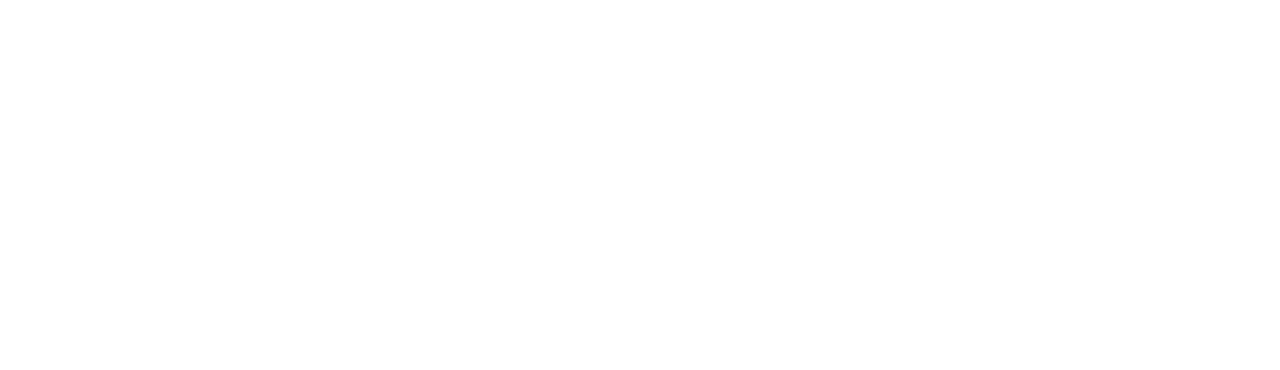
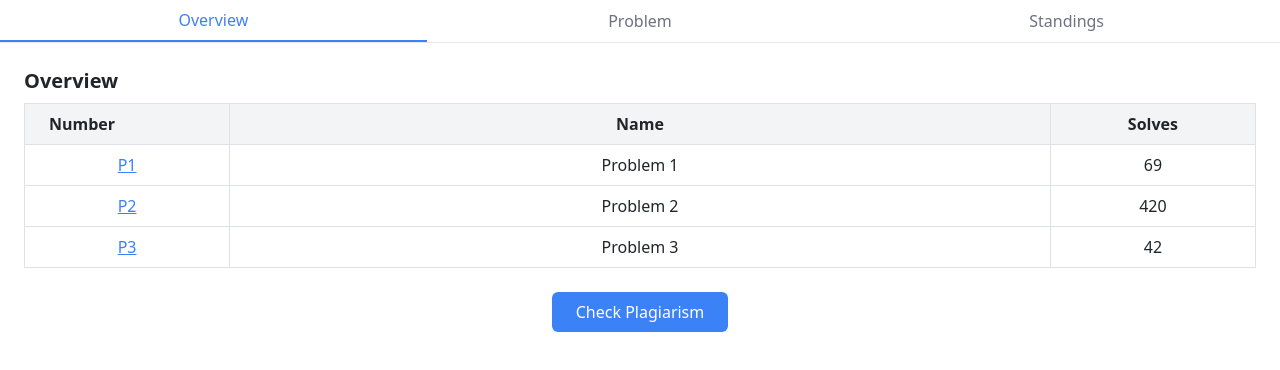
Before and after one commit to Kaizer-13/DU-CP-Frontend, a React (Vite) app in the folder DUCP-FrontEnd/: page /problem in a window 1280 px wide. Before the commit this address had no page. Shown: the top 370 px of the page. Built offline with nearby package versions, Linux system fonts and the light colour scheme; the HTML template or start-up script is replaced by a standard one.

Commit message:
added contest views

```diff
--- a/DUCP-FrontEnd/src/App.jsx
+++ b/DUCP-FrontEnd/src/App.jsx
@@ -14,7 +14,8 @@
 import SignIn from './Pages/signin';
 import Dashboard from './Pages/Dashboard';
 import Leaderboard from './Pages/Leaderboard';
-import ProblemPage from './Components/ProblemPage';
+import ContestPage from './Pages/ContestPage';
+import ProblemComponent from './Components/ProblemComponent';
 
 function App() {
   const timestamps = [
@@ -46,8 +47,9 @@
         />
 
 
-        <Route path="/pdf-viewer" element={<ProblemPage pdfPath="/public/sample.pdf" timestamps={timestamps} />} />
+        <Route path="/pdf-viewer" element={<ProblemComponent pdfPath="/public/sample.pdf" timestamps={timestamps} />} />
 
+        <Route path="/problem" element={<ContestPage/>}/>
 
       </Routes>
     </Router>
--- /dev/null
+++ b/DUCP-FrontEnd/src/Components/ContestTabs.jsx
@@ -0,0 +1,77 @@
+import React, { useState } from 'react';
+import ProblemComponent from '../Components/ProblemComponent.jsx';
+import ProblemTable from './ProblemTable.jsx';
+import StandingsTable from './StandingsTable.jsx';
+const ContestTabs = () => {
+  const [activeTab, setActiveTab] = useState('overview');
+  const timestamps = [
+    { time: '10:00 AM', status: 'check' },
+    { time: '10:30 AM', status: 'close' },
+    { time: '11:00 AM', status: 'minus' },
+  ];
+  const problems = [
+    { id: 1, number: 'P1', name: 'Problem 1', solves: 69 },
+    { id: 2, number: 'P2', name: 'Problem 2', solves: 420 },
+    { id: 3, number: 'P3', name: 'Problem 3', solves: 42 },
+    // Add more problems as needed
+  ];
+  const standingsData = [
+    { rank: 1, username: 'john_doe', realName: 'John Doe', solves: 5, tries:10, problems: ['accepted', 'accepted', 'wrong'] },
+    { rank: 2, username: 'jane_smith', realName: 'Jane Smith', solves: 4, tries:8, problems: ['accepted', 'accepted', 'accepted'] },
+    { rank: 3, username: 'mike_johnson', realName: 'Mike Johnson', solves: 3, tries:6, problems: ['accepted', 'wrong', 'accepted'] },
+    // Add more standings data as needed
+  ];
+  return (
+    <div className="w-full">
+    {/* Tab Headers */}
+    <div className="flex border-b">
+      <button
+        className={`w-1/3 py-2 text-center ${activeTab === 'overview' ? 'border-b-2 border-blue-500 text-blue-500' : 'text-gray-500'}`}
+        onClick={() => setActiveTab('overview')}
+      >
+        Overview
+      </button>
+      <button
+        className={`w-1/3 py-2 text-center ${activeTab === 'problem' ? 'border-b-2 border-blue-500 text-blue-500' : 'text-gray-500'}`}
+        onClick={() => setActiveTab('problem')}
+      >
+        Problem
+      </button>
+      <button
+        className={`w-1/3 py-2 text-center ${activeTab === 'standings' ? 'border-b-2 border-blue-500 text-blue-500' : 'text-gray-500'}`}
+        onClick={() => setActiveTab('standings')}
+      >
+        Standings
+      </button>
+    </div>
+
+    {/* Tab Content */}
+    <div className="p-4">
+      {activeTab === 'overview' && (
+        <div>
+          <h2 className="text-xl font-bold">Overview</h2>
+          <ProblemTable problems={problems}/>
+            <div className="mt-4 flex justify-center">
+                <button className="bg-blue-500 text-white py-2 px-4 rounded hover:bg-blue-600">
+                Check Plagiarism
+                </button>
+            </div>
+        </div>
+      )}
+      {activeTab === 'problem' && (
+        <div>
+          <ProblemComponent pdfPath="/public/sample.pdf" timestamps={timestamps} />
+        </div>
+      )}
+      {activeTab === 'standings' && (
+        <div>
+          <h2 className="text-xl font-bold">Standings</h2>
+          <StandingsTable problems={problems}standingsData={standingsData} />
+        </div>
+      )}
+    </div>
+  </div>
+  );
+};
+
+export default ContestTabs;
--- a/DUCP-FrontEnd/src/Components/ProblemPage.jsx
+++ b/DUCP-FrontEnd/src/Components/ProblemComponent.jsx
@@ -1,7 +1,7 @@
 import React from 'react';
 import { AiOutlineCheck, AiOutlineClose, AiOutlineMinus } from 'react-icons/ai';
 
-const ProblemPage = ({ pdfPath, timestamps }) => {
+const ProblemComponent = ({ pdfPath, timestamps }) => {
   return (
     <div className="flex h-screen">
       {/* Left Side: PDF Viewer */}
@@ -43,4 +43,4 @@
   );
 };
 
-export default ProblemPage;
+export default ProblemComponent;
--- /dev/null
+++ b/DUCP-FrontEnd/src/Components/ProblemTable.jsx
@@ -0,0 +1,35 @@
+import React from 'react';
+import { Link } from 'react-router-dom';
+
+
+
+const ProblemTable = ({problems}) => {
+  return (
+    <div>
+      <table className="w-full border-collapse border border-gray-200">
+        <thead className="bg-gray-100">
+          <tr>
+            <th className="border border-gray-200 py-2 px-4 w-1/6">Number</th>
+            <th className="border border-gray-200 py-2 px-4 w-4/6 text-center">Name</th>
+            <th className='border border-gray-200 py-2 px-4 text-center'>Solves</th>
+          </tr>
+        </thead>
+        <tbody>
+          {problems.map((problem) => (
+            <tr key={problem.id}>
+              <td className="border border-gray-200 py-2 px-4 text-center">
+                <Link to={`/problem/${problem.id}`} className="text-blue-500 hover:underline">
+                  {problem.number}
+                </Link>
+              </td>
+              <td className="border border-gray-200 py-2 px-4 text-center">{problem.name}</td>
+            <td className="border border-gray-200 py-2 px-4 text-center">{problem.solves}</td>
+            </tr>
+          ))}
+        </tbody>
+      </table>
+    </div>
+  );
+};
+
+export default ProblemTable;
--- /dev/null
+++ b/DUCP-FrontEnd/src/Components/StandingsTable.jsx
@@ -0,0 +1,65 @@
+import React from 'react';
+
+
+const StandingsTable = ({ problems, standingsData }) => {
+  return (
+    <div className="px-4 sm:px-6 lg:px-8">
+      <div className="sm:flex sm:items-center">
+
+
+      </div>
+      <div className="mt-8 flow-root">
+        <div className="-mx-4 -my-2 overflow-x-auto sm:-mx-6 lg:-mx-8">
+          <div className="inline-block min-w-full py-2 align-middle sm:px-6 lg:px-8">
+            <table className="min-w-full divide-y divide-gray-300">
+              <thead>
+                <tr>
+                  <th scope="col" className="py-3.5 pl-4 pr-3 text-left text-sm font-semibold text-gray-900 sm:pl-0">Rank</th>
+                  <th scope="col" className="py-3.5 pl-4 pr-3 text-left text-sm font-semibold text-gray-900 sm:pl-0">Username</th>
+                  <th scope="col" className="py-3.5 pl-4 pr-3 text-left text-sm font-semibold text-gray-900">Solves</th>
+                  {problems.map((problem, index) => (
+                    <th key={index} scope="col" className="py-3.5 pr-3 pl-4 text-center text-sm font-semibold text-gray-900">{problem.name}</th>
+                  ))}
+                </tr>
+              </thead>
+              <tbody className="divide-y divide-gray-200 bg-white">
+                {standingsData.map((standing) => (
+                  <tr key={standing.username}>
+                    <td className="whitespace-nowrap py-5 pl-4 pr-3 text-sm sm:pl-0">{standing.rank}</td>
+                    <td className="whitespace-nowrap py-5 pl-4 pr-3 text-sm sm:pl-0 text-indigo-600 hover:text-indigo-900">
+                    <div className="ml-4">
+                      <div className="font-medium text-gray-900">{ standing.username }</div>
+                      <div className="mt-1 text-gray-500">{ standing.realName }</div>
+                    </div>
+                    </td>
+                    <td className="whitespace-nowrap px-3 py-5 text-sm text-gray-500">
+                    <div className="ml-4">
+                      <div className="font-medium text-gray-900">{ standing.solves }</div>
+                      <div className="mt-1 text-gray-500">{ standing.tries }</div>
+                    </div>
+                    </td>
+                    {standing.problems.map((status, index) => (
+                      <td key={index} className="whitespace-nowrap px-3 py-5 text-sm text-gray-500 text-center">
+                        {status === 'accepted' && (
+                          <span className="bg-green-50 text-green-700 py-1 px-2 rounded-md ring-1 ring-green-600/20">Accepted</span>
+                        )}
+                        {status === 'wrong' && (
+                          <span className="bg-red-50 text-red-700 py-1 px-2 rounded-md ring-1 ring-red-600/20">Wrong Answer</span>
+                        )}
+                        {status === 'N/A' && (
+                          <span className="bg-gray-50 text-gray-700 py-1 px-2 rounded-md ring-1 ring-gray-600/20">N/A</span>
+                        )}
+                      </td>
+                    ))}
+                  </tr>
+                ))}
+              </tbody>
+            </table>
+          </div>
+        </div>
+      </div>
+    </div>
+  );
+};
+
+export default StandingsTable;
--- /dev/null
+++ b/DUCP-FrontEnd/src/Pages/ContestPage.jsx
@@ -0,0 +1,15 @@
+import React from 'react';
+import ContestTabs from '../Components/ContestTabs.jsx';
+
+
+function ContestPage() {
+
+    return (
+    <>
+        <div className="h-screen">
+          <ContestTabs />
+        </div>
+    </>
+      );
+}
+export default ContestPage;
```
